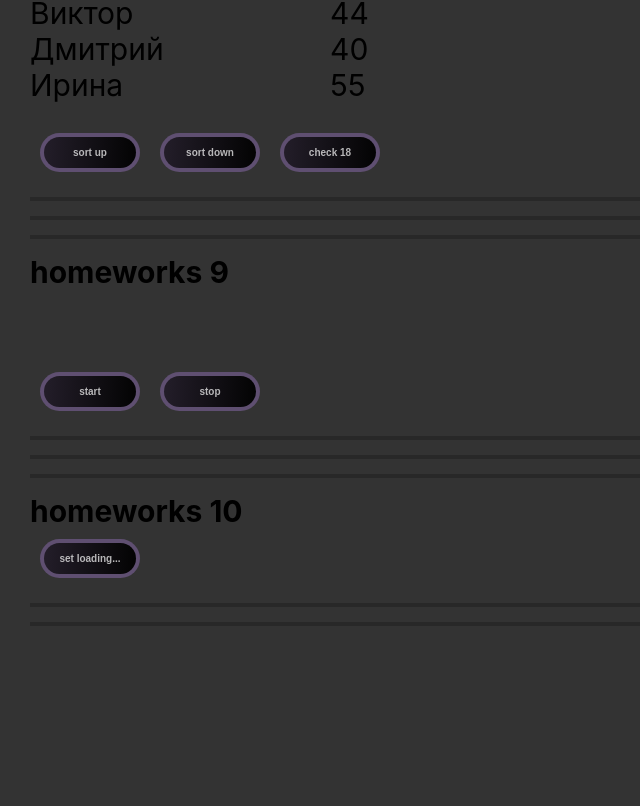
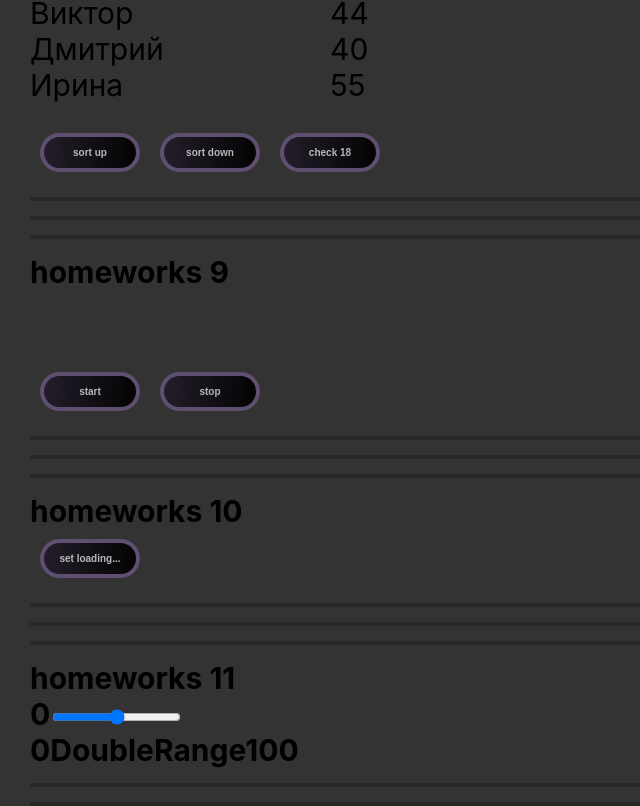
Before and after one commit to DmitryGK/homework, a React (Create React App) app: page /#/junior in a window 1280 px wide. Shown: the part 605-1411 px from the top of the page, without its empty margins (0-640 px from the left). Before the commit the page ends 1261 px from the top, so only its background shows below. Built offline with nearby package versions, Linux system fonts and the light colour scheme.

Commit message:
add: first try

```diff
--- a/src/p2-homeworks/h11/HW11.tsx
+++ b/src/p2-homeworks/h11/HW11.tsx
@@ -6,16 +6,22 @@ function HW11() {
     const [value1, setValue1] = useState(0)
     const [value2, setValue2] = useState(100)
 
+    const onChange = () => {}
+    const onChangeValue = () => {}
+
     return (
+
+
         <div>
             <hr/>
             homeworks 11
 
-            {/*should work (должно работать)*/}
+
             <div>
                 <span>{value1}</span>
                 <SuperRange
-                    // сделать так чтоб value1 изменялось
+                    onChange={onChange}
+                    onChangeValue={onChangeValue}
                 />
             </div>
 
--- a/src/p2-homeworks/h5/pages/Junior.tsx
+++ b/src/p2-homeworks/h5/pages/Junior.tsx
@@ -4,6 +4,7 @@ import HW7 from "../../h7/HW7";
 import HW8 from '../../h8/HW8';
 import HW9 from '../../h9/HW9';
 import HW10 from '../../h10/HW10';
+import HW11 from '../../h11/HW11';
 
 function Junior() {
     return (
@@ -13,6 +14,7 @@ function Junior() {
             <HW8 />
             <HW9/>
             <HW10/>
+            <HW11/>
         </div>
     )
 }
```
Also changed, not shown: src/p2-homeworks/h11/common/c7-SuperRange/SuperRange.tsx (line endings or trailing spaces).
